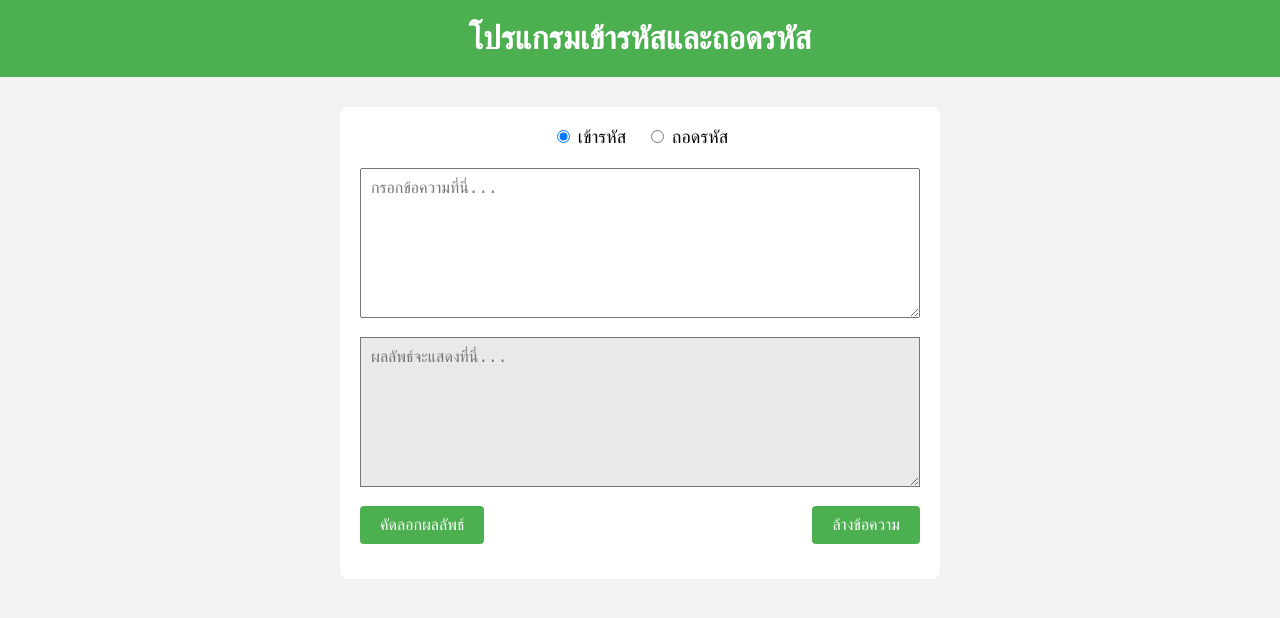
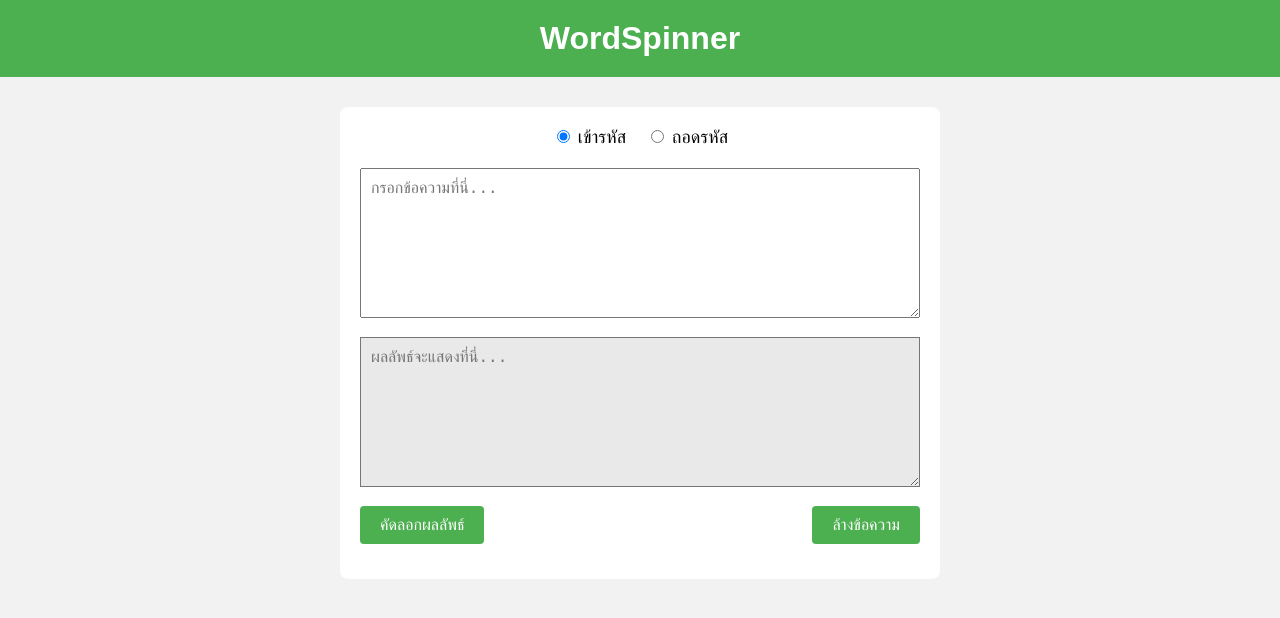
Before and after one commit to jornjud/Wordspinner-, a plain HTML site: page index.html in a window 1280 px wide. Drawn offline with Linux system fonts and the light colour scheme.

Commit message:
Update index.html

```diff
--- a/index.html
+++ b/index.html
@@ -3,12 +3,12 @@
 <head>
     <meta charset="UTF-8">
     <meta name="viewport" content="width=device-width, initial-scale=1.0">
-    <title>โปรแกรมเข้ารหัสและถอดรหัส</title>
+    <title>WordSpinner</title>
     <link rel="stylesheet" href="styles.css">
 </head>
 <body>
     <header>
-        <h1>โปรแกรมเข้ารหัสและถอดรหัส</h1>
+        <h1>WordSpinner</h1>
     </header>
 
     <main class="container">
```
